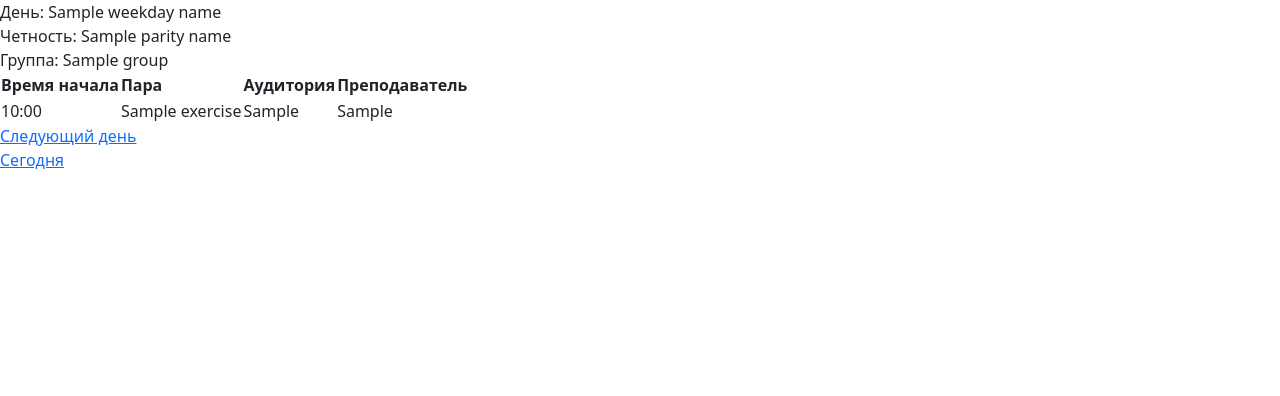
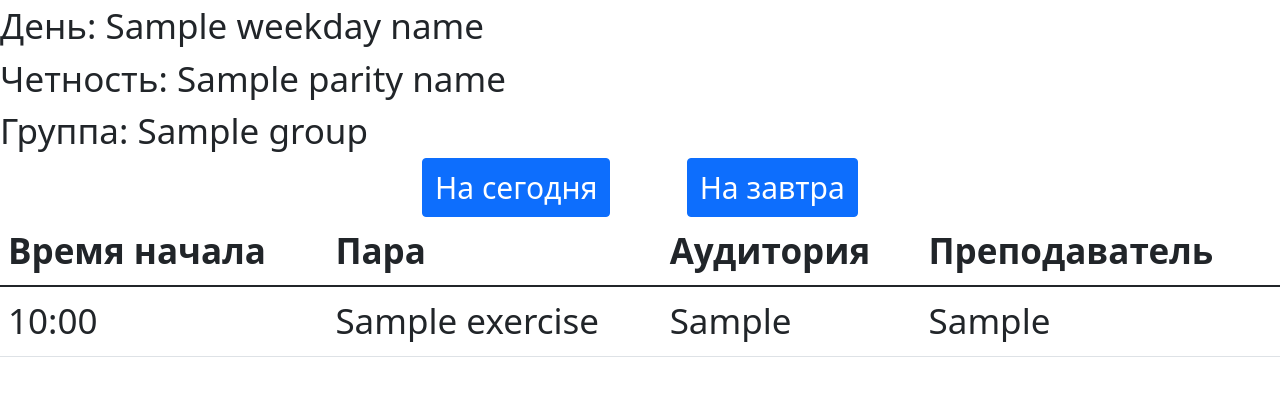
Before and after one commit to TheK4n/ClassSchedule, a Django app: template core/table/templates/today.html in a window 1280 px wide. Shown: the top 396 px of the page. Run offline with Django 5.2, Linux system fonts and the light colour scheme; tables that the repository leaves empty hold one stand-in row (values such as "Sample post"); the template is opened without the code that fills it: values that come from a table or form of the project are taken from there, most other values are stand-ins (such as "Sample title", 1, 10 or a date in 2020); parts of the project's set-up code (start-up, migrations or seed data) failed here and were passed over.

Commit message:
environs

```diff
--- a/core/table/templates/today.html
+++ b/core/table/templates/today.html
@@ -7,25 +7,61 @@
         <link rel="stylesheet" href="https://cdn.jsdelivr.net/npm/bootstrap@5.1.3/dist/css/bootstrap.min.css">
         <script src="https://cdn.jsdelivr.net/npm/bootstrap@5.1.3/dist/js/bootstrap.min.js"></script>
         <style>
+            .buttons_container {
+              width: 40%;
+              margin-left: auto;
+              margin-right: auto;
+              justify-content: center;
+              display: flex;
+            }
 
+            .button_inner {
+              margin: 0 auto;
+            }
+
+            .custom__table {
+              font-size: 35px;
+            }
+
+            div {
+              font-size: 35px;
+            }
+
+            a {
+              font-size: 35px;
+            }
+
+            .custom-a-size {
+              font-size: 30px;
+            }
         </style>
     </head>
     <body>
-        День: {{ weekday_name }}
-        <br>
-        Четность: {{ parity_name }}
-        <br>
-        Группа: {{ group }}
-        <br>
 
-        <table>
+        <div>День: {{ weekday_name }}</div>
+        <div>Четность: {{ parity_name }}</div>
+        <div>Группа: {{ group }}</div>
+
+        <div class="buttons_container">
+            <div class="button_inner">
+                <a class="button btn btn-primary custom-a-size" href="http://{{ host }}/today">На сегодня</a>
+            </div>
+            <div class="button_inner">
+                <a class="button btn btn-primary custom-a-size" href="http://{{ host }}/today?weekday={{ next_weekday }}&parity={{ next_parity }}">На завтра</a>
+            </div>
+        </div>
+
+        <table class="table custom__table">
+            <thead>
                 <tr>
                     <th>Время начала</th>
                     <th>Пара</th>
                     <th>Аудитория</th>
                     <th>Преподаватель</th>
                 </tr>
+            </thead>
 
+            <tbody>
                 {% for exercise in exercises %}
                 <tr>
                     <td>{{ exercise.time_start }}</td>
@@ -34,12 +70,8 @@
                     <td>{{ exercise.teacher }}</td>
                 </tr>
                 {% endfor %}
-
+            </tbody>
         </table>
-
-        <a href="http://10.1.0.114:8000/today?weekday={{ next_weekday }}&parity={{ next_parity }}">Следующий день</a>
-        <br>
-        <a href="http://10.1.0.114:8000/today">Сегодня</a>
 
     </body>
 </html>
--- a/core/table/views.py
+++ b/core/table/views.py
@@ -22,11 +22,7 @@
 
 
 def today(request):
-
     weekday = request.GET.get("weekday", None)
-
-
-
     parity = request.GET.get("parity", None)
 
     if weekday is None:
@@ -64,6 +60,7 @@
     next_weekday = 0 if current_week_day == 5 else current_week_day + 1
 
     return render(request, 'today.html', {
+        "host": request.get_host(),
         "weekday_name": current_week_day_name,
         "next_weekday": next_weekday,
         "parity": current_parity,
```
Also changed, not shown: core/core/settings.py (+14 -5 lines), core/core/__init__.py (added), 1 other file. Lines whose indentation alone changed are shown as unchanged.
